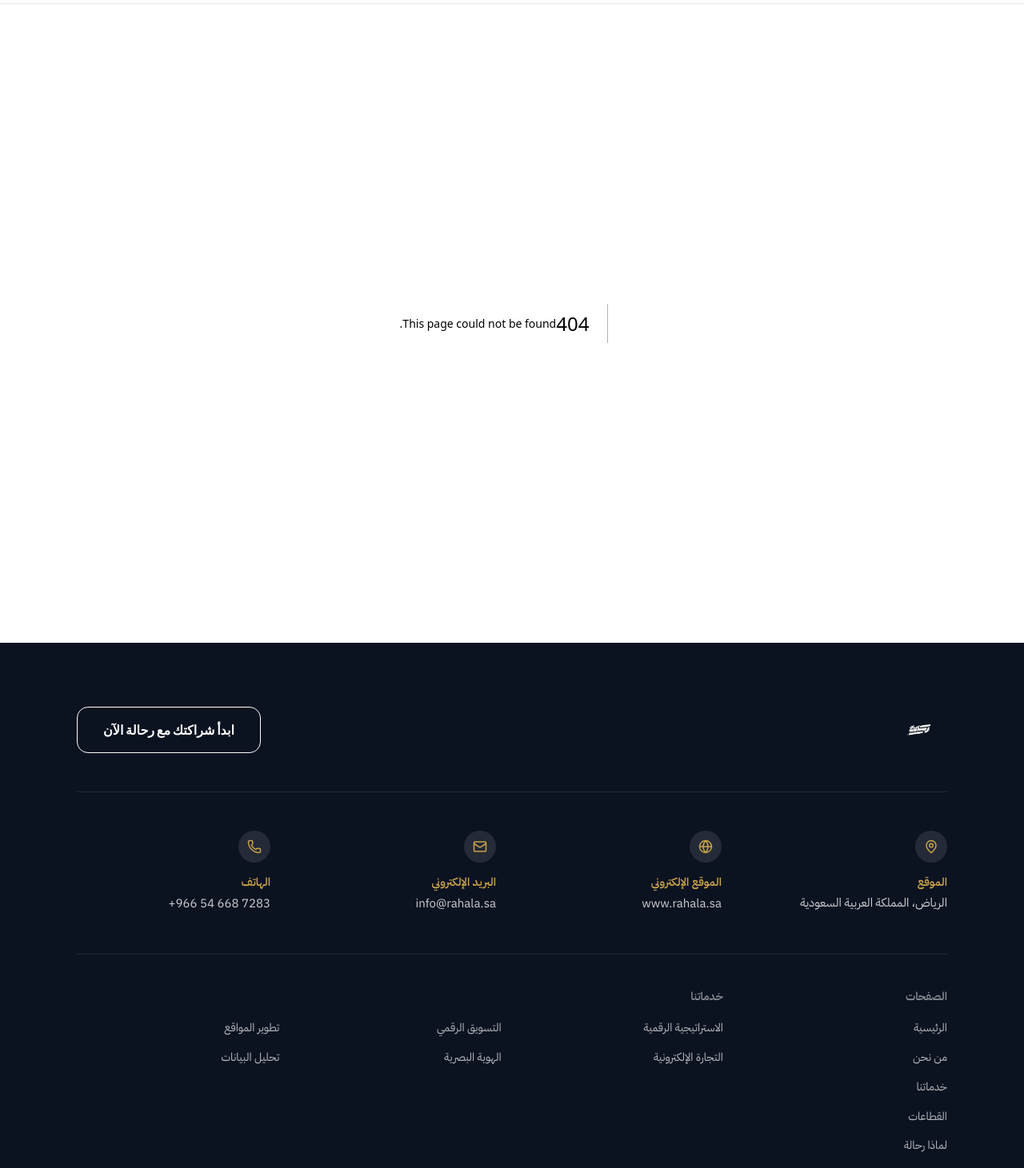
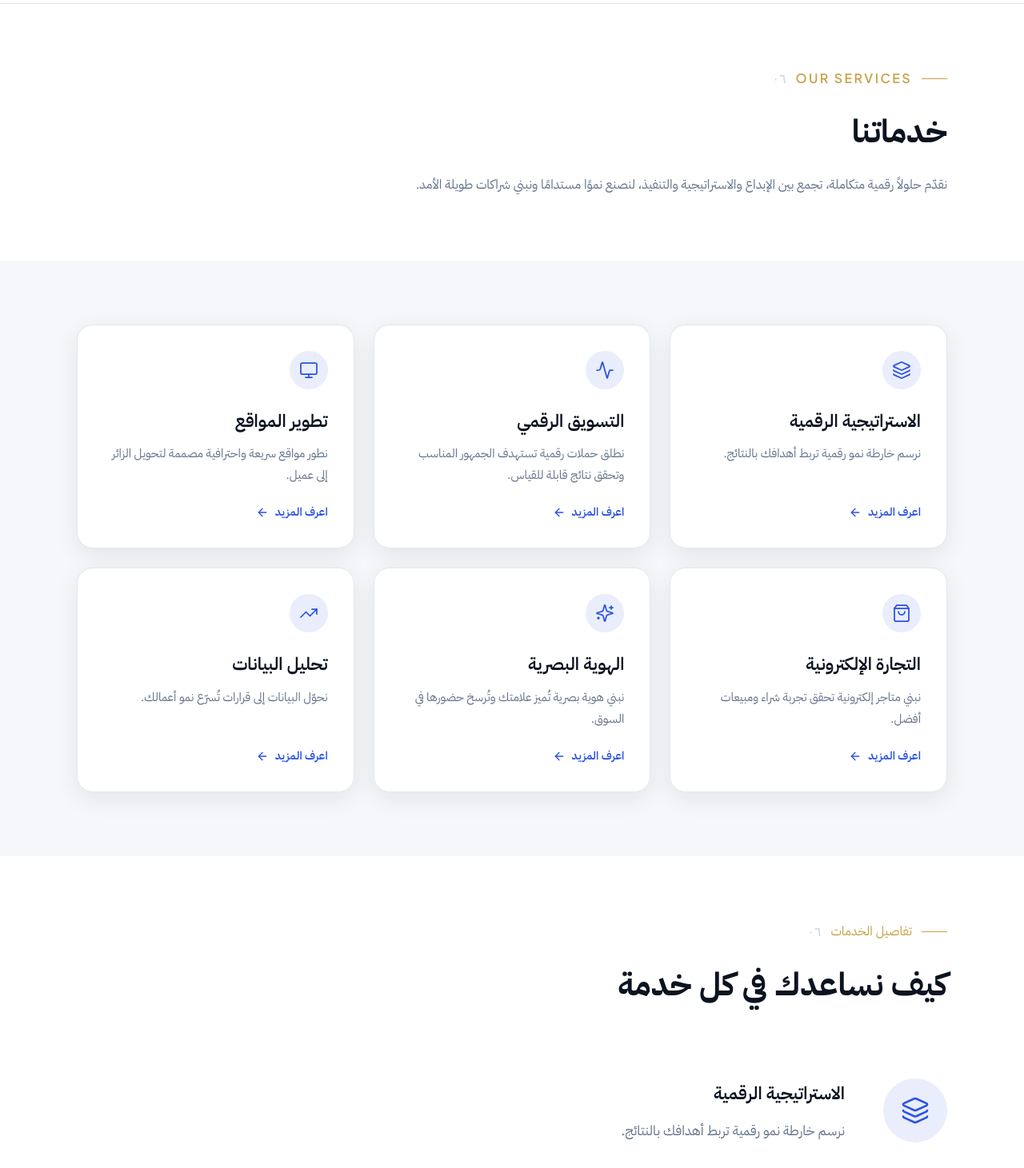
Before and after one commit to sherbo9333/rahala-website, a Next.js app: page /services in a window 1280 px wide. Before the commit this address had no page. Shown: the part 60-1521 px from the top of the page at 80% size. Built offline with nearby package versions, Linux system fonts and the light colour scheme.

Commit message:
Phase 5.4 - Services page

```diff
--- /dev/null
+++ b/src/app/services/page.tsx
@@ -0,0 +1,61 @@
+import type { Metadata } from "next";
+import { mission } from "@/data/about";
+import { Section } from "@/components/ui/Section";
+import { Container } from "@/components/ui/Container";
+import { PageHeader } from "@/components/ui/PageHeader";
+import { ServicesGridSection } from "@/components/services/ServicesGridSection";
+import { ServiceDetailsSection } from "@/components/services/ServiceDetailsSection";
+import { WhyRahalaSection } from "@/components/home/WhyRahalaSection";
+import { FinalCtaSection } from "@/components/home/FinalCtaSection";
+
+const title = "خدماتنا";
+const description = mission;
+
+export const metadata: Metadata = {
+  title,
+  description,
+  alternates: {
+    canonical: "/services",
+  },
+  openGraph: {
+    title: `${title} | رحالة`,
+    description,
+    url: "/services",
+  },
+  twitter: {
+    title: `${title} | رحالة`,
+    description,
+  },
+};
+
+/**
+ * SERVICES — Phase 5.4
+ * Section order per this phase's approved structure:
+ * Hero -> Services Grid -> Service Details -> Why Choose Rahala -> Final CTA.
+ *
+ * The Hero's supporting description reuses the approved Mission
+ * statement (data/about.ts) rather than inventing new marketing copy:
+ * the PDF's own "خدماتنا" slide has no standalone intro sentence, and
+ * the Mission line already describes the same integrated
+ * strategy-execution-measurement approach these six services deliver.
+ *
+ * WhyRahalaSection and FinalCtaSection are reused directly from Home
+ * (imported, not duplicated) per the instruction to reuse existing
+ * design language rather than rebuild it.
+ */
+export default function ServicesPage() {
+  return (
+    <>
+      <Section background="white" id="services-hero">
+        <Container>
+          <PageHeader eyebrow="OUR SERVICES" eyebrowLatin number="٠٦" title={title} description={description} />
+        </Container>
+      </Section>
+
+      <ServicesGridSection />
+      <ServiceDetailsSection />
+      <WhyRahalaSection />
+      <FinalCtaSection />
+    </>
+  );
+}
--- a/src/app/sitemap.ts
+++ b/src/app/sitemap.ts
@@ -26,5 +26,11 @@ export default function sitemap(): MetadataRoute.Sitemap {
       changeFrequency: "monthly",
       priority: 0.8,
     },
+    {
+      url: `${BASE_URL}/services`,
+      lastModified: new Date(),
+      changeFrequency: "monthly",
+      priority: 0.9,
+    },
   ];
 }
--- /dev/null
+++ b/src/components/services/ServiceDetailsSection.tsx
@@ -0,0 +1,29 @@
+import { services } from "@/data/navigation";
+import { Section } from "@/components/ui/Section";
+import { Container } from "@/components/ui/Container";
+import { EyebrowLabel } from "@/components/ui/EyebrowLabel";
+import { ServiceDetailRow } from "@/components/ui/ServiceDetailRow";
+
+/**
+ * Expanded presentation of each service, one per row, alternating
+ * icon side left/right for visual rhythm. Same exact content as the
+ * grid above (verbatim PDF descriptions) — no invented bullets or
+ * technical claims, since the approved content defines none per
+ * service beyond the one-line description.
+ */
+export function ServiceDetailsSection() {
+  return (
+    <Section background="white" id="service-details">
+      <Container>
+        <EyebrowLabel number="٠٦">تفاصيل الخدمات</EyebrowLabel>
+        <h2 className="mt-4 font-arabic text-h2 text-navy-900">كيف نساعدك في كل خدمة</h2>
+
+        <div className="mt-10">
+          {services.map((service, index) => (
+            <ServiceDetailRow key={service.href} service={service} index={index} />
+          ))}
+        </div>
+      </Container>
+    </Section>
+  );
+}
--- /dev/null
+++ b/src/components/services/ServicesGridSection.tsx
@@ -0,0 +1,29 @@
+import { services } from "@/data/navigation";
+import { Section } from "@/components/ui/Section";
+import { Container } from "@/components/ui/Container";
+import { ServiceCard } from "@/components/ui/ServiceCard";
+
+/**
+ * Full services grid for the Services page. Unlike Home's
+ * ServicesPreviewSection (which uses a mobile swipe carousel to keep
+ * the homepage scroll short), this page IS the destination for
+ * comparing all 6 services — a visitor here wants to see everything
+ * at once, so mobile gets a plain single-column stack instead of a
+ * carousel that could hide options from view.
+ */
+export function ServicesGridSection() {
+  return (
+    <Section background="gray" id="services-grid">
+      <div className="sr-only">
+        <h2>قائمة خدماتنا</h2>
+      </div>
+      <Container>
+        <div className="grid grid-cols-1 gap-6 sm:grid-cols-2 lg:grid-cols-3">
+          {services.map((service) => (
+            <ServiceCard key={service.href} service={service} />
+          ))}
+        </div>
+      </Container>
+    </Section>
+  );
+}
--- a/src/components/ui/IconBadge.tsx
+++ b/src/components/ui/IconBadge.tsx
@@ -6,7 +6,10 @@ interface IconBadgeProps {
   className?: string;
   /** gold is used sparingly on dark sections; blue is the default. */
   tone?: "blue" | "gold";
-  size?: "md" | "lg";
+  /** md/lg are the spec sizes (40/48px). xl (80px) is an extension for
+   * the Services page's expanded detail rows — same visual language,
+   * just scaled up for a section that needs more presence. */
+  size?: "md" | "lg" | "xl";
 }
 
 /**
@@ -23,19 +26,22 @@ interface IconBadgeProps {
  * text (title/label) — the icon is decorative, not the accessible name.
  */
 export function IconBadge({ icon: Icon, className, tone = "blue", size = "md" }: IconBadgeProps) {
+  const sizeMap = { md: "h-10 w-10", lg: "h-12 w-12", xl: "h-20 w-20" } as const;
+  const iconSizeMap = { md: 20, lg: 24, xl: 36 } as const;
+
   return (
     <div
       aria-hidden="true"
       className={cn(
         "flex items-center justify-center rounded-full shrink-0",
         "transition-transform duration-200 ease-out group-hover:scale-[1.08]",
-        size === "md" ? "h-10 w-10" : "h-12 w-12",
+        sizeMap[size],
         tone === "blue" && "bg-blue-600/10 text-blue-600",
         tone === "gold" && "bg-gold-400/10 text-gold-400",
         className
       )}
     >
-      <Icon size={size === "md" ? 20 : 24} strokeWidth={1.75} />
+      <Icon size={iconSizeMap[size]} strokeWidth={1.75} />
     </div>
   );
 }
--- /dev/null
+++ b/src/components/ui/PageHeader.tsx
@@ -0,0 +1,50 @@
+import { EyebrowLabel } from "@/components/ui/EyebrowLabel";
+import { cn } from "@/lib/cn";
+
+interface PageHeaderProps {
+  eyebrow: string;
+  /** Matches the PDF's alternating eyebrow convention — English caps
+   * for technical section slides (OUR SERVICES, INDUSTRIES, ADVANTAGES). */
+  eyebrowLatin?: boolean;
+  number?: string;
+  title: string;
+  description?: string;
+  align?: "start" | "center";
+  className?: string;
+}
+
+/**
+ * Shared page-header pattern (eyebrow + H1 + intro line) used at the
+ * top of every content page — first extracted here for the Services
+ * page, since Industries, Methodology, Why Rahala, and Contact all
+ * need the identical pattern per the approved spec. Renders only the
+ * heading content; the caller wraps it in whatever `Section` it needs.
+ *
+ * Renders an <h1> — every page uses this exactly once as its single
+ * top-level heading.
+ */
+export function PageHeader({
+  eyebrow,
+  eyebrowLatin = false,
+  number,
+  title,
+  description,
+  align = "start",
+  className,
+}: PageHeaderProps) {
+  const isCentered = align === "center";
+
+  return (
+    <div className={cn(isCentered && "mx-auto flex flex-col items-center text-center", className)}>
+      <EyebrowLabel number={number} latin={eyebrowLatin}>
+        {eyebrow}
+      </EyebrowLabel>
+      <h1 className="mt-4 font-arabic text-h2 text-navy-900">{title}</h1>
+      {description && (
+        <p className={cn("mt-4 max-w-2xl font-arabic text-body text-gray-500", isCentered && "mx-auto")}>
+          {description}
+        </p>
+      )}
+    </div>
+  );
+}
--- /dev/null
+++ b/src/components/ui/ServiceDetailRow.tsx
@@ -0,0 +1,48 @@
+import { memo } from "react";
+import type { ServiceNavItem } from "@/types/navigation";
+import { IconBadge } from "@/components/ui/IconBadge";
+import { cn } from "@/lib/cn";
+
+interface ServiceDetailRowProps {
+  service: ServiceNavItem;
+  index: number;
+}
+
+/**
+ * Expanded presentation of a single service for the Services page's
+ * "Service Details" section — a large icon + title + the exact PDF
+ * description, laid out in an alternating left/right row per index.
+ *
+ * Deliberately not a repeat of the Services Grid's card pattern: the
+ * grid above already shows all 6 services compactly, so simply
+ * re-rendering the same card again here would be pure duplication
+ * with no added value. This alternating editorial layout gives each
+ * service more visual room without inventing any new copy — content
+ * is identical to the grid, verbatim from the approved PDF.
+ *
+ * Memoized: rendered 6x with stable props in a static list.
+ */
+function ServiceDetailRowComponent({ service, index }: ServiceDetailRowProps) {
+  const isReversed = index % 2 === 1;
+
+  return (
+    <div
+      className={cn(
+        "flex flex-col items-center gap-8 border-b border-gray-200 py-10 last:border-b-0 md:flex-row md:gap-12",
+        isReversed && "md:flex-row-reverse"
+      )}
+    >
+      <div className="flex shrink-0 items-center justify-center">
+        <IconBadge icon={service.icon} tone="blue" size="xl" />
+      </div>
+      <div className="text-center md:text-start">
+        <h3 className="font-arabic text-h3 text-navy-900">{service.label}</h3>
+        <p className="mx-auto mt-3 max-w-xl font-arabic text-body leading-relaxed text-gray-500 md:mx-0">
+          {service.description}
+        </p>
+      </div>
+    </div>
+  );
+}
+
+export const ServiceDetailRow = memo(ServiceDetailRowComponent);
```
Also changed, not shown: 1 other file (tests, documents, lock files or other folders).
